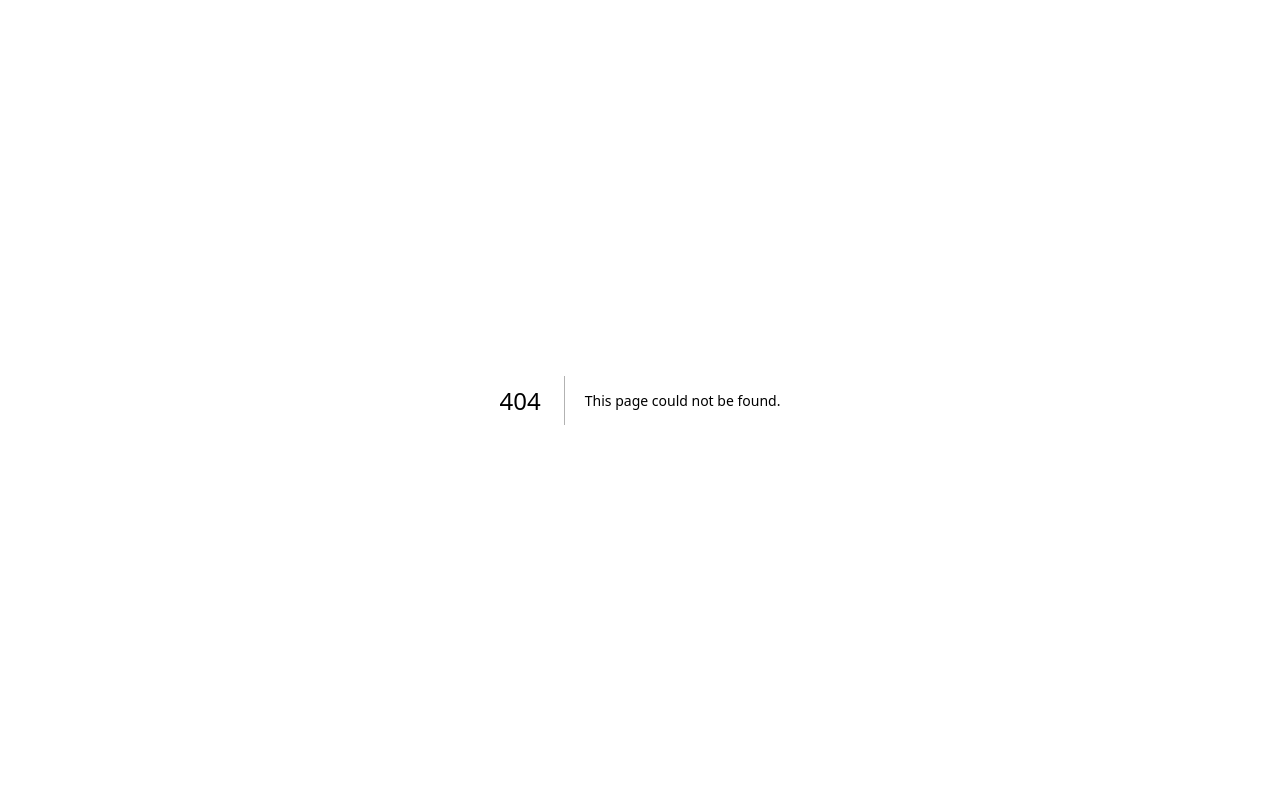
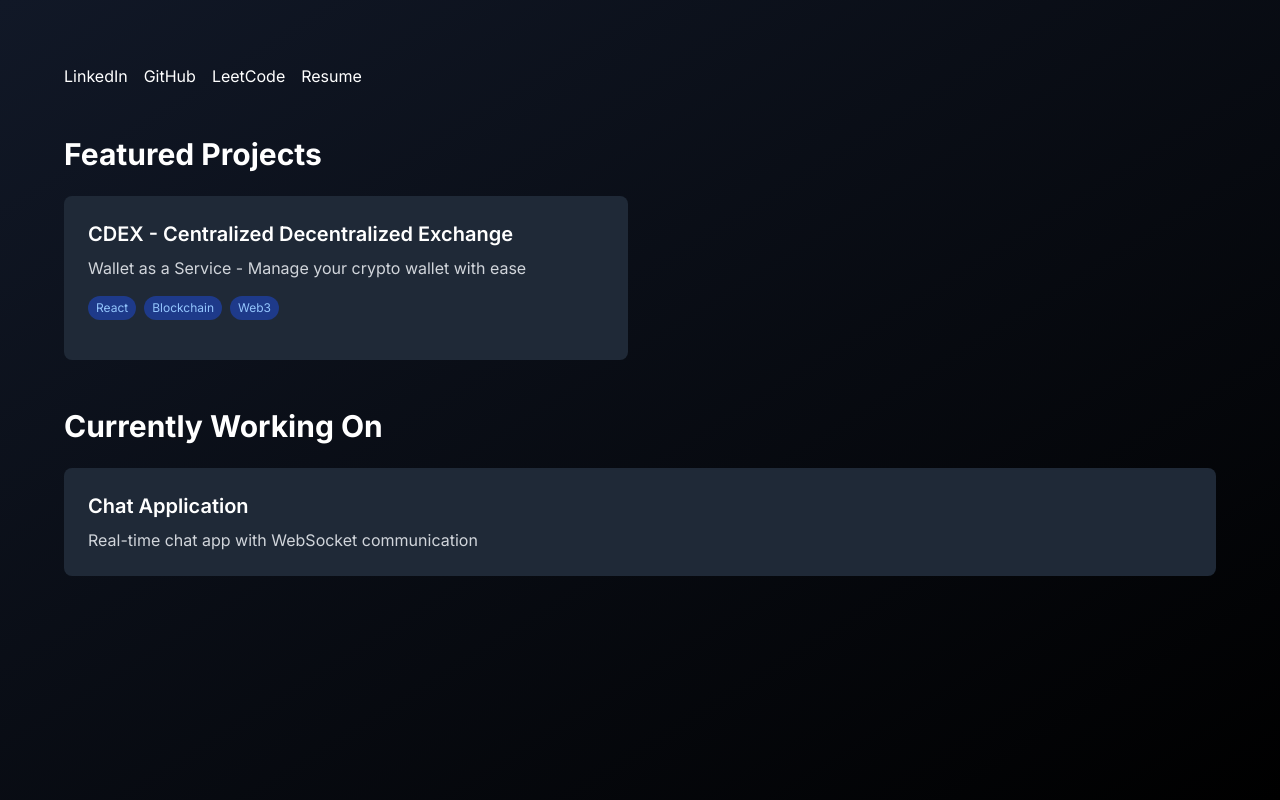
Before and after one commit to Parikshit2001/portfolio, a Next.js app: page /template_1 in a window 1280 px wide. Before the commit this address had no page. Built offline with nearby package versions, Linux system fonts and the light colour scheme.

Commit message:
Add a template

```diff
--- /dev/null
+++ b/src/app/template_1/page.tsx
@@ -0,0 +1,131 @@
+import Link from "next/link";
+import Image from "next/image";
+
+// More descriptive and type-safe interfaces
+interface SocialLink {
+  title: string;
+  url: string;
+  icon?: string; // Optional icon for social links
+}
+
+interface Project {
+  title: string;
+  description: string;
+  technologies?: string[]; // Add technologies used
+  githubLink?: string;
+  liveLink: string;
+}
+
+export default function page() {
+  const socialLinks: SocialLink[] = [
+    {
+      title: "LinkedIn",
+      url: "https://www.linkedin.com/in/parikshit-gupta-dev/",
+    },
+    { title: "GitHub", url: "https://github.com/Parikshit2001" },
+    { title: "LeetCode", url: "https://leetcode.com/u/parikshitgupta2001/" },
+    {
+      title: "Resume",
+      url: "https://drive.google.com/file/d/1v4zPBaTp3aAfGe65h4vqQJRB1Ej2DLmQ/view",
+    },
+  ];
+
+  const mainProjects: Project[] = [
+    {
+      title: "CDEX - Centralized Decentralized Exchange",
+      description: "Wallet as a Service - Manage your crypto wallet with ease",
+      technologies: ["React", "Blockchain", "Web3"],
+      liveLink: "https://cdex-zeta.vercel.app/",
+      githubLink: "https://github.com/your-repo/cdex",
+    },
+    // ... other main projects
+  ];
+
+  const currentProject: Project = {
+    title: "Chat Application",
+    description: "Real-time chat app with WebSocket communication",
+    technologies: ["NodeJS", "React", "WebSocket", "Drizzle ORM"],
+    liveLink: "https://chat-app-psi-neon.vercel.app/",
+  };
+
+  return (
+    <div className="bg-gradient-to-br from-gray-900 to-black text-white min-h-screen p-8 md:p-16">
+      {/* Header with Social Links */}
+      <header className="flex justify-between items-center mb-12">
+        <nav className="flex space-x-4">
+          {socialLinks.map((social) => (
+            <Link
+              key={social.title}
+              href={social.url}
+              target="_blank"
+              className="hover:text-blue-400 transition-colors"
+            >
+              {social.title}
+            </Link>
+          ))}
+        </nav>
+
+        {/* <Image
+          src="https://media.licdn.com/dms/image/v2/D5635AQG0NWkF-O8eHA/profile-framedphoto-shrink_400_400/0/1721907852642"
+          alt="Profile"
+          width={120}
+          height={120}
+          className="rounded-full border-4 border-blue-500"
+        /> */}
+      </header>
+
+      {/* Main Projects Section */}
+      <section className="mb-12">
+        <h2 className="text-3xl font-bold mb-6">Featured Projects</h2>
+        <div className="grid md:grid-cols-2 gap-6">
+          {mainProjects.map((project) => (
+            <div
+              key={project.title}
+              className="bg-gray-800 p-6 rounded-lg hover:shadow-lg transition-shadow"
+            >
+              <h3 className="text-xl font-semibold mb-2">
+                <Link
+                  href={project.liveLink}
+                  target="_blank"
+                  className="hover:text-blue-400"
+                >
+                  {project.title}
+                </Link>
+              </h3>
+              <p className="text-gray-300 mb-4">{project.description}</p>
+              {project.technologies && (
+                <div className="flex flex-wrap gap-2 mb-4">
+                  {project.technologies.map((tech) => (
+                    <span
+                      key={tech}
+                      className="bg-blue-900 text-blue-300 px-2 py-1 rounded-full text-xs"
+                    >
+                      {tech}
+                    </span>
+                  ))}
+                </div>
+              )}
+            </div>
+          ))}
+        </div>
+      </section>
+
+      {/* Currently Working On */}
+      <section>
+        <h2 className="text-3xl font-bold mb-6">Currently Working On</h2>
+        <div className="bg-gray-800 p-6 rounded-lg">
+          <h3 className="text-xl font-semibold mb-2">
+            <Link
+              href={currentProject.liveLink}
+              target="_blank"
+              className="hover:text-blue-400"
+            >
+              {currentProject.title}
+            </Link>
+          </h3>
+          <p className="text-gray-300">{currentProject.description}</p>
+        </div>
+      </section>
+    </div>
+  );
+}
```
